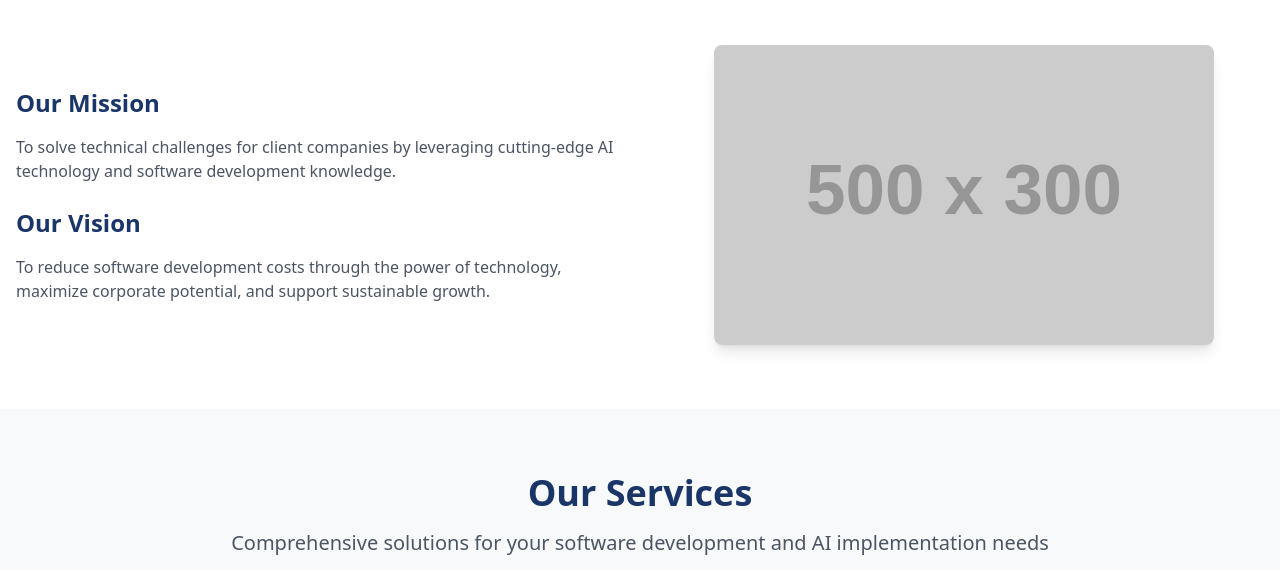
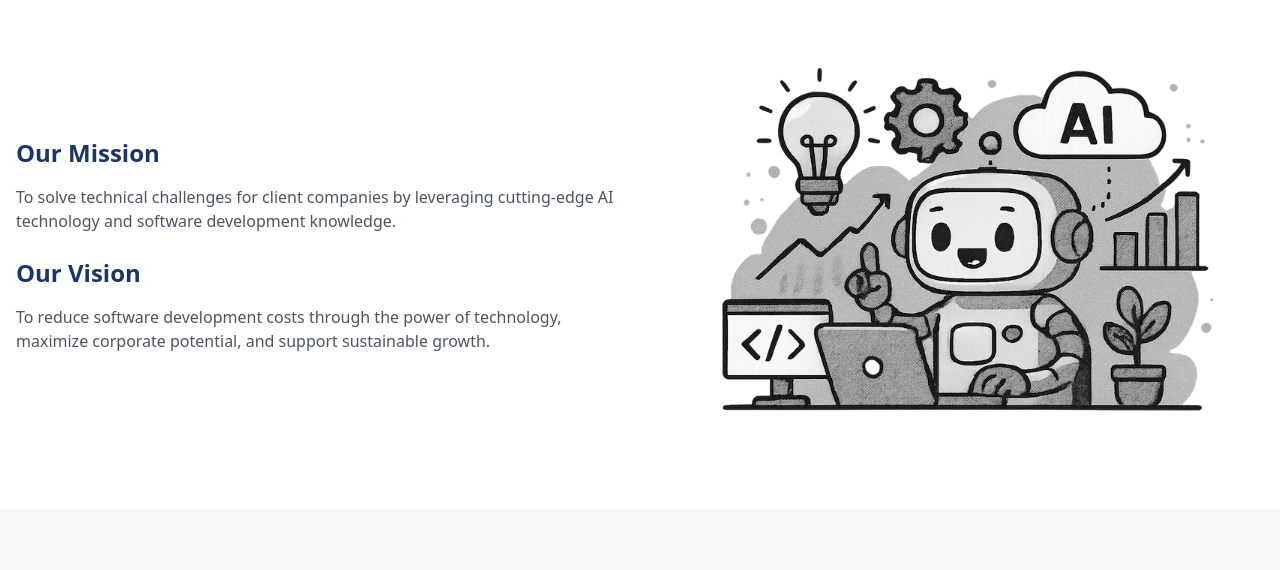
Before and after one commit to genki-labs-sg/genki-labs-sg.github.io, a plain HTML site: page index.html in a window 1280 px wide. Shown: the part 631-1201 px from the top of the page. Drawn offline with nearby package versions, Linux system fonts and the light colour scheme; placeholder pictures from the web are drawn by us.

Commit message:
(Update image

```diff
--- a/index.html
+++ b/index.html
@@ -116,7 +116,7 @@
                     <p class="text-gray-600" data-en="To reduce software development costs through the power of technology, maximize corporate potential, and support sustainable growth." data-ja="テクノロジーの力でソフトウエア開発のコストを下げ、企業の可能性を最大限に引き出し、持続可能な成長を支援する">To reduce software development costs through the power of technology, maximize corporate potential, and support sustainable growth.</p>
                 </div>
                 <div class="text-center">
-                    <img src="https://placehold.co/500x300/1A3668/FFFFFF.png?text=AI+%26+Technology" alt="AI & Technology" class="rounded-lg shadow-lg mx-auto">
+                    <img src="top.png" alt="AI & Technology" class="rounded-lg mx-auto">
                 </div>
             </div>
         </div>
```
Also changed, not shown: top.png (added).
